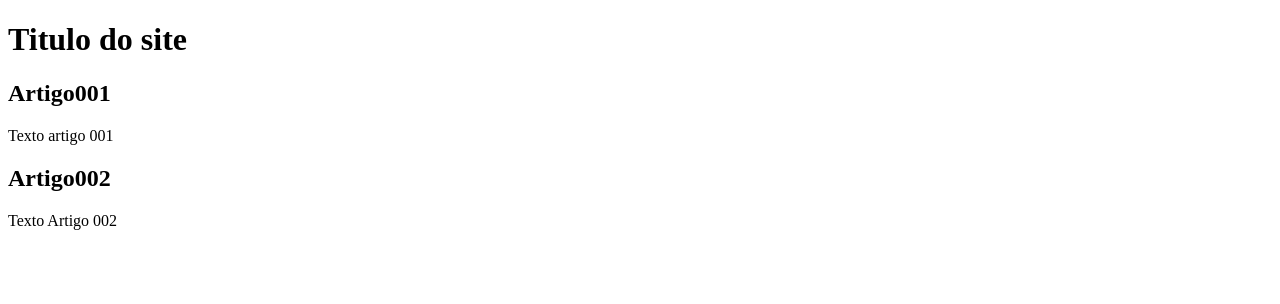
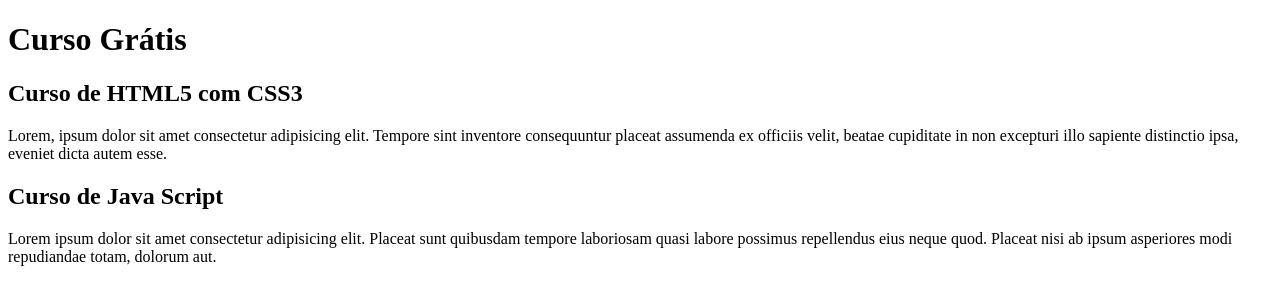
Before and after one commit to gabriellaquintino/site-teste-blanch, a plain HTML site: page index.html in a window 1280 px wide. Drawn offline with Linux system fonts and the light colour scheme.

Commit message:
create conteudo

```diff
--- a/index.html
+++ b/index.html
@@ -8,15 +8,15 @@
 <body>
     <main>
         <header>
-            <h1>Titulo do site</h1>
+            <h1>Curso Grátis</h1>
         </header>
         <article>
-            <h2>Artigo001</h2>
-            <p>Texto artigo 001</p>
+            <h2>Curso de HTML5 com CSS3</h2>
+            <p>Lorem, ipsum dolor sit amet consectetur adipisicing elit. Tempore sint inventore consequuntur placeat assumenda ex officiis velit, beatae cupiditate in non excepturi illo sapiente distinctio ipsa, eveniet dicta autem esse.</p>
         </article>
         <article>
-            <h2>Artigo002</h2>
-            <p>Texto Artigo 002</p>
+            <h2>Curso de Java Script</h2>
+            <p>Lorem ipsum dolor sit amet consectetur adipisicing elit. Placeat sunt quibusdam tempore laboriosam quasi labore possimus repellendus eius neque quod. Placeat nisi ab ipsum asperiores modi repudiandae totam, dolorum aut.</p>
         </article>
     </main>
 
```
